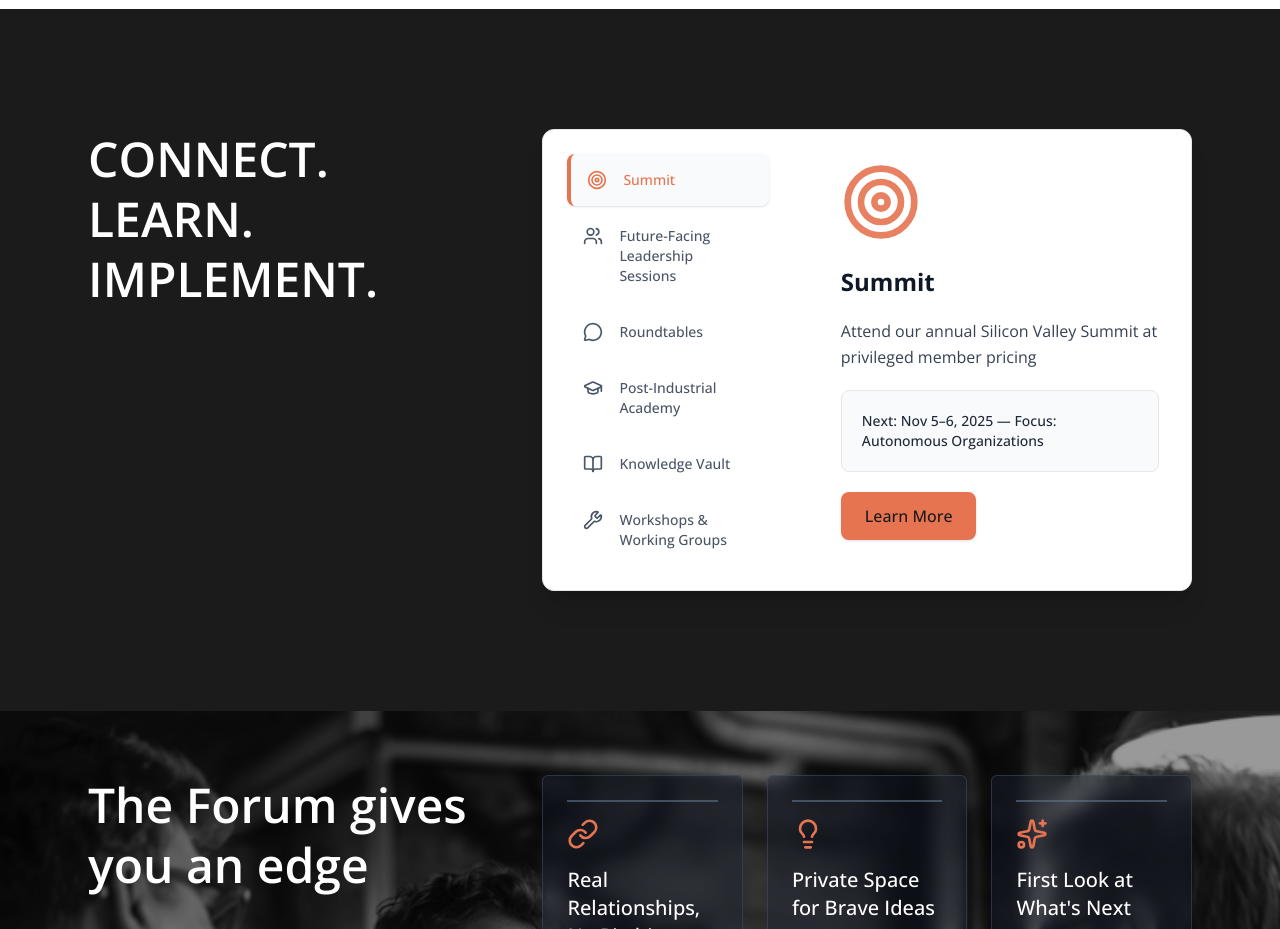
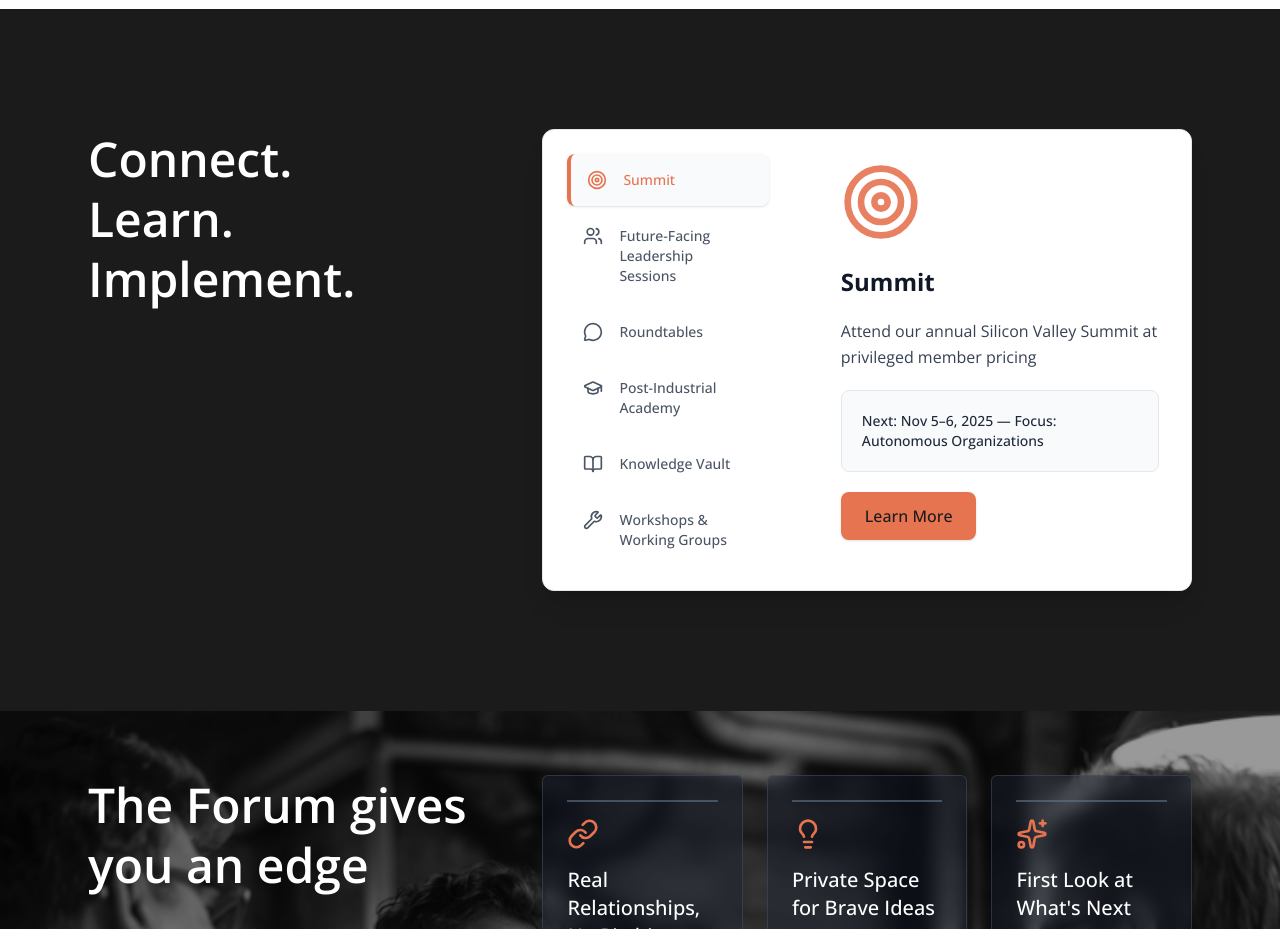
Before and after one commit to heyvj99/piiwebsite, a React (Vite) app: page / in a window 1280 px wide. Shown: the part 3760-4689 px from the top of the page. Built offline with nearby package versions, Linux system fonts and the light colour scheme.

Commit message:
change case

```diff
--- a/src/components/ForumSection.jsx
+++ b/src/components/ForumSection.jsx
@@ -79,9 +79,9 @@ const ForumSection = () => {
           className="text-left mb-16 col-span-2"
         >
           <h2 className="text-[3rem] font-semibold text-white leading-tight tracking-{-0.015} mb-6">
-            CONNECT. <br />
-            LEARN. <br />
-            IMPLEMENT.
+            Connect. <br />
+            Learn. <br />
+            Implement.
           </h2>
         </motion.div>
 
```
